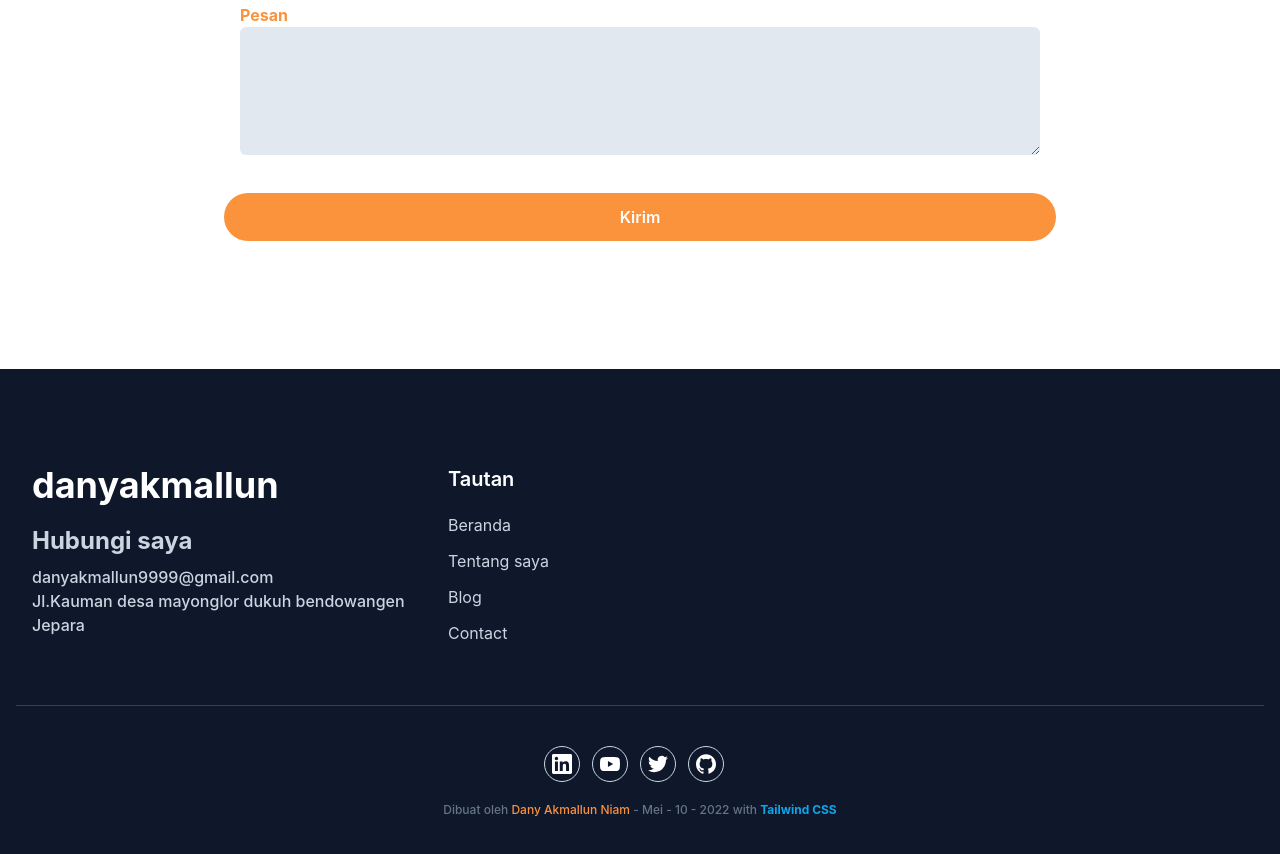
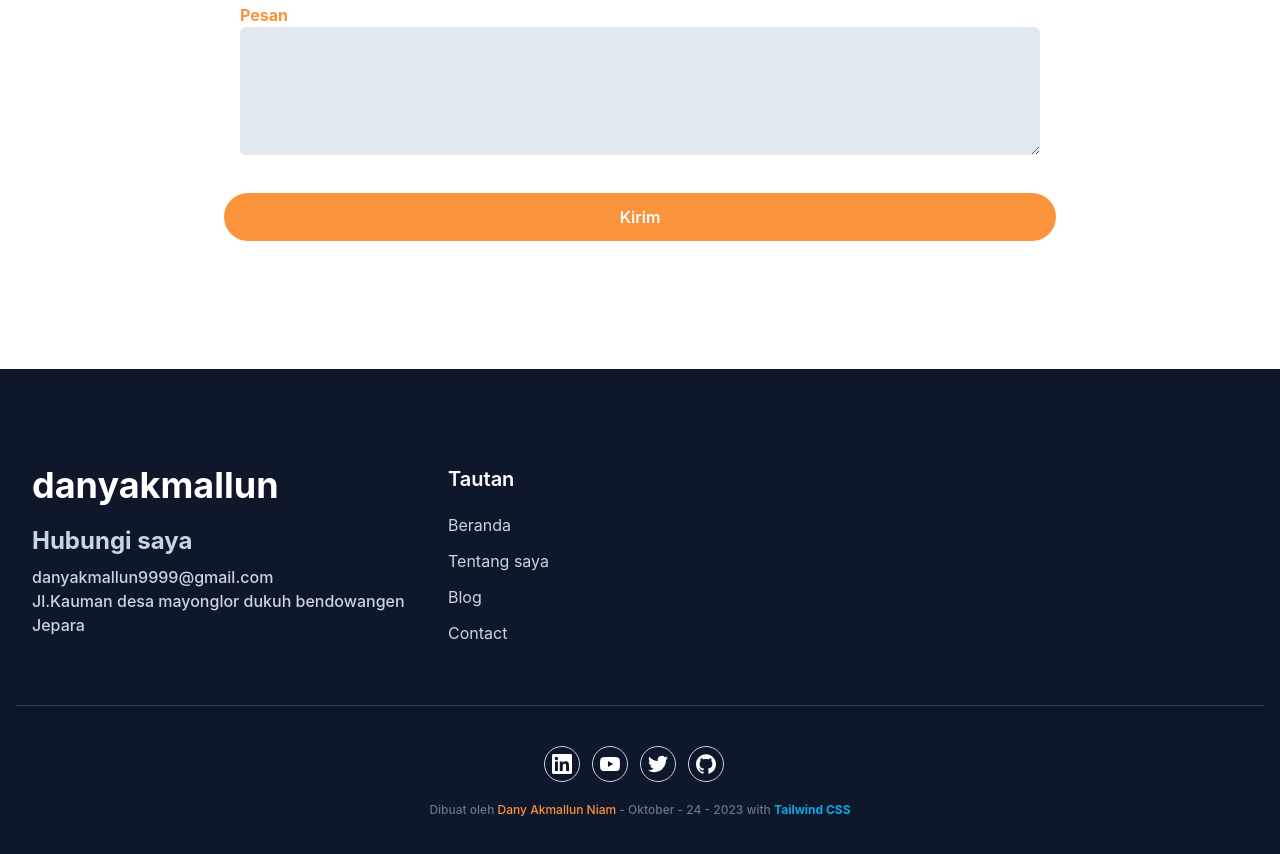
Before and after one commit to danyakmallun/danyakmallun.github.io, a website: page index.html in a window 1280 px wide. Shown: the part 4686-5540 px from the top of the page. Drawn offline with Linux system fonts and the light colour scheme.

Commit message:
mengganti tanggal pembuatan

```diff
--- a/index.html
+++ b/index.html
@@ -671,7 +671,7 @@
               class="text-primary"
               >Dany Akmallun Niam</a
             >
-            - Mei - 10 - 2022 with
+            - Oktober - 24 - 2023 with
             <a
               href="https://tailwindcss.com"
               target="_blank"
```
